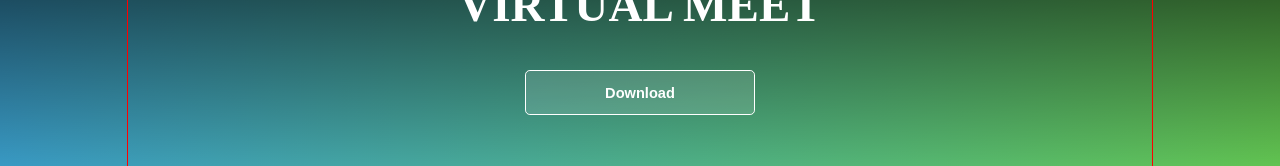
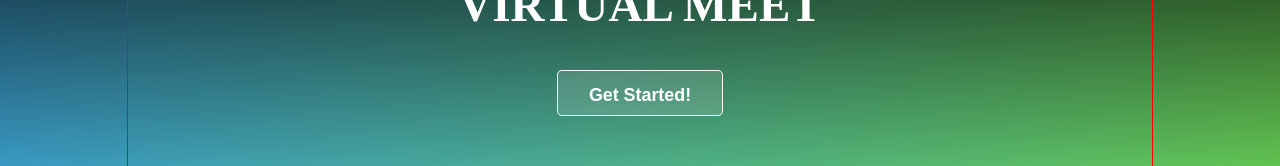
Before and after one commit to selene4515/VirtualMeet, a React (Create React App) app: page / in a window 1280 px wide. Shown: the part 207-373 px from the top of the page. Built offline with nearby package versions, Linux system fonts and the light colour scheme; a web font is replaced by a local one.

Commit message:
Fix : HomeTogBg Component 플랜이동버튼 수정

```diff
--- a/src/pages/home/HomeTopBg.tsx
+++ b/src/pages/home/HomeTopBg.tsx
@@ -6,8 +6,8 @@ const HomeTopBg = () => {
     <TopBg>
       <SubTitleTxt>Next Level Communication</SubTitleTxt>
       <TitleTxt>VIRTUAL MEET</TitleTxt>
-      <Link to="/">
-        <DownloadBtn>Download</DownloadBtn>
+      <Link to="/plan">
+        <StartedBtn>Get Started!</StartedBtn>
       </Link>
       <MainImg
         src={require("../../assets/home/T_mainImgxl.svg").default}
@@ -38,19 +38,19 @@ const TitleTxt = styled.div`
   margin-bottom: 2.5rem;
 `;
 
-const DownloadBtn = styled.button`
+const StartedBtn = styled.button`
   padding: 1rem 2.25rem;
   gap: 0.75rem;
 
-  width: 17.625rem;
-  height: 3.5rem;
+  width: 12.8125rem;
+  height: 3.5625rem;
 
   background: rgba(255, 255, 255, 0.13);
   border-radius: 0.375rem;
 
   font-weight: 600;
-  font-size: 1.125rem;
-  line-height: 1.4375rem;
+  font-size: 1.375rem;
+  line-height: 1.75rem;
 
   border: 1px solid;
 `;
```
